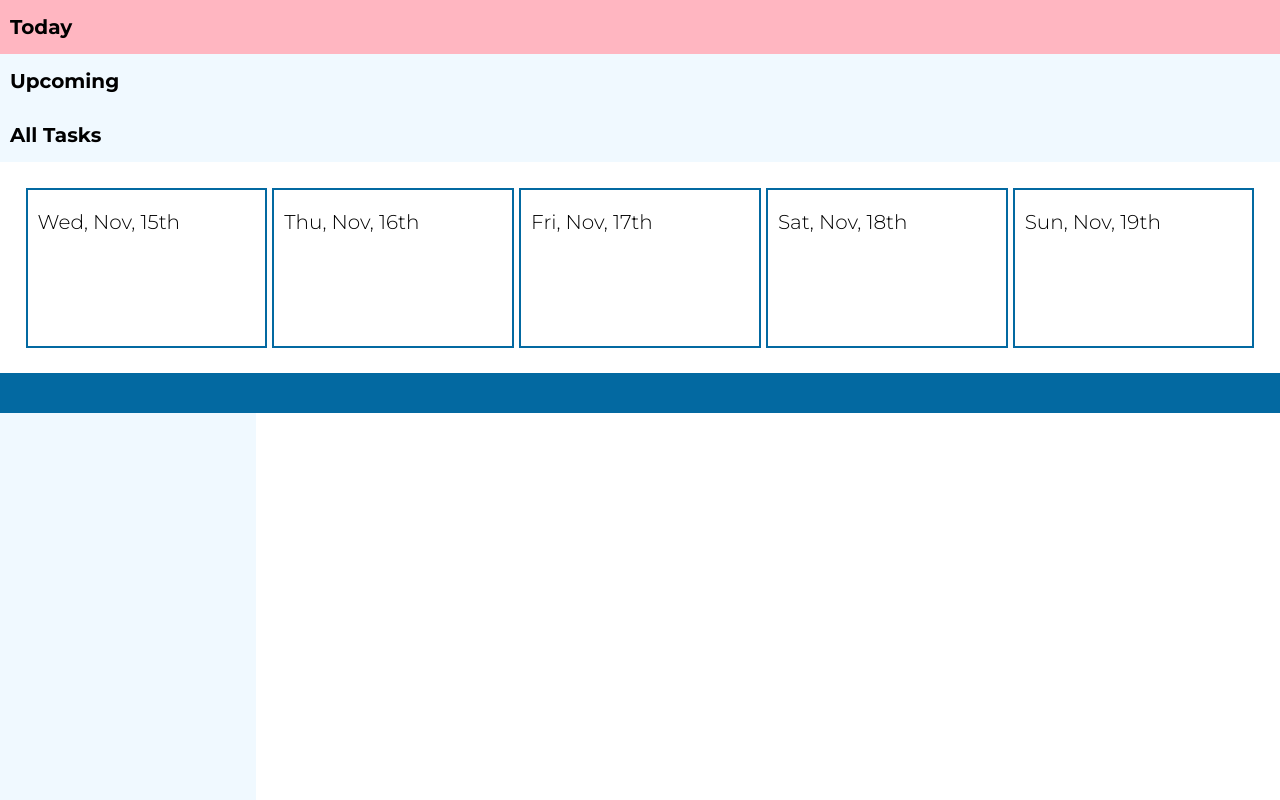
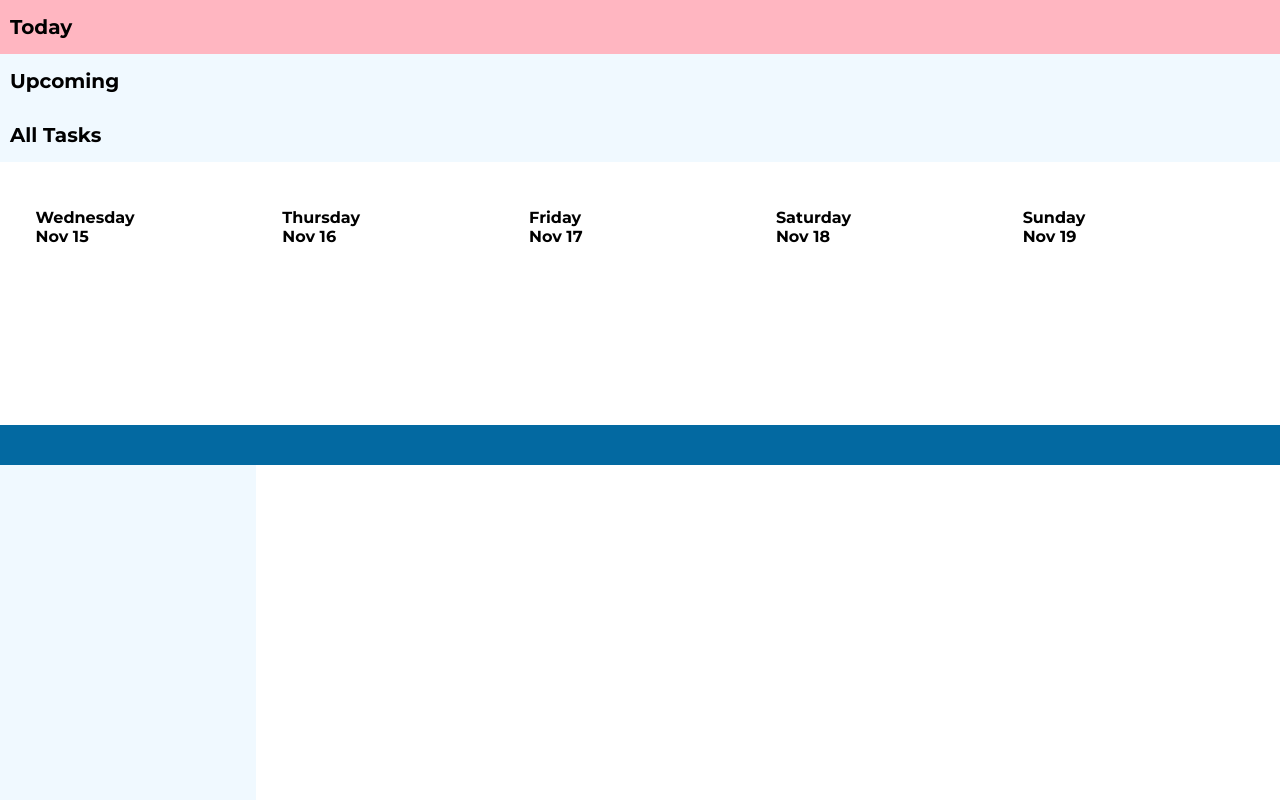
Before and after one commit to weboffools/todo, a website built with webpack: page dist/index.html in a window 1280 px wide. Both pictures are taken after a click on the item "Upcoming". Shown: the top 800 px of the page. Built offline with nearby package versions, Linux system fonts and the light colour scheme.

Commit message:
Rearrange Upcoming days function

```diff
--- a/src/main.js
+++ b/src/main.js
@@ -17,20 +17,24 @@ function Today() {
 function Upcoming() {
   const container = elementClass('div', 'days-container');
 
-  let divArray = [];
-
   for (let i = 0; i < 5; i++) {
     let day = elementClass('div', `day-${i}`);
     day.classList.add('day');
     let today = new Date();
 
-    let dayHead = elementClass('div', `day-${i}-head`);
-    dayHead.textContent = format(add(today, {days: `${i}`}), 'EE, MMM, do');
+    let dayHead = elementClass('div', 'day-head');
+    let dayHeadDOW = elementClass('div', 'weekday');
+    let dayHeadMonthDay = elementClass('div', 'month-day');
+    dayHeadDOW.textContent =
+      format(add(today, {days: `${i}`}), 'EEEE');
+    dayHeadMonthDay.textContent =
+      format(add(today, {days: `${i}`}), 'MMM dd');
     let dayBody = elementClass('div', `day-${i}-body`);
+    dayHead.appendChild(dayHeadDOW);
+    dayHead.appendChild(dayHeadMonthDay);
     day.appendChild(dayHead);
 
     day.appendChild(dayBody);
-    divArray.push(day);
     container.appendChild(day);
   }
 
--- a/src/style.css
+++ b/src/style.css
@@ -128,8 +128,7 @@ html {
 .day {
   display: grid;
   grid-template-rows: 1fr 3fr;
-  border: 2px solid #0369a1;
-  font-size: 1.25rem;
-  font-weight: 300;
+  font-size: 1rem;
+  font-weight: 600;
   padding: 20px 10px 40px 10px;
 }
```
